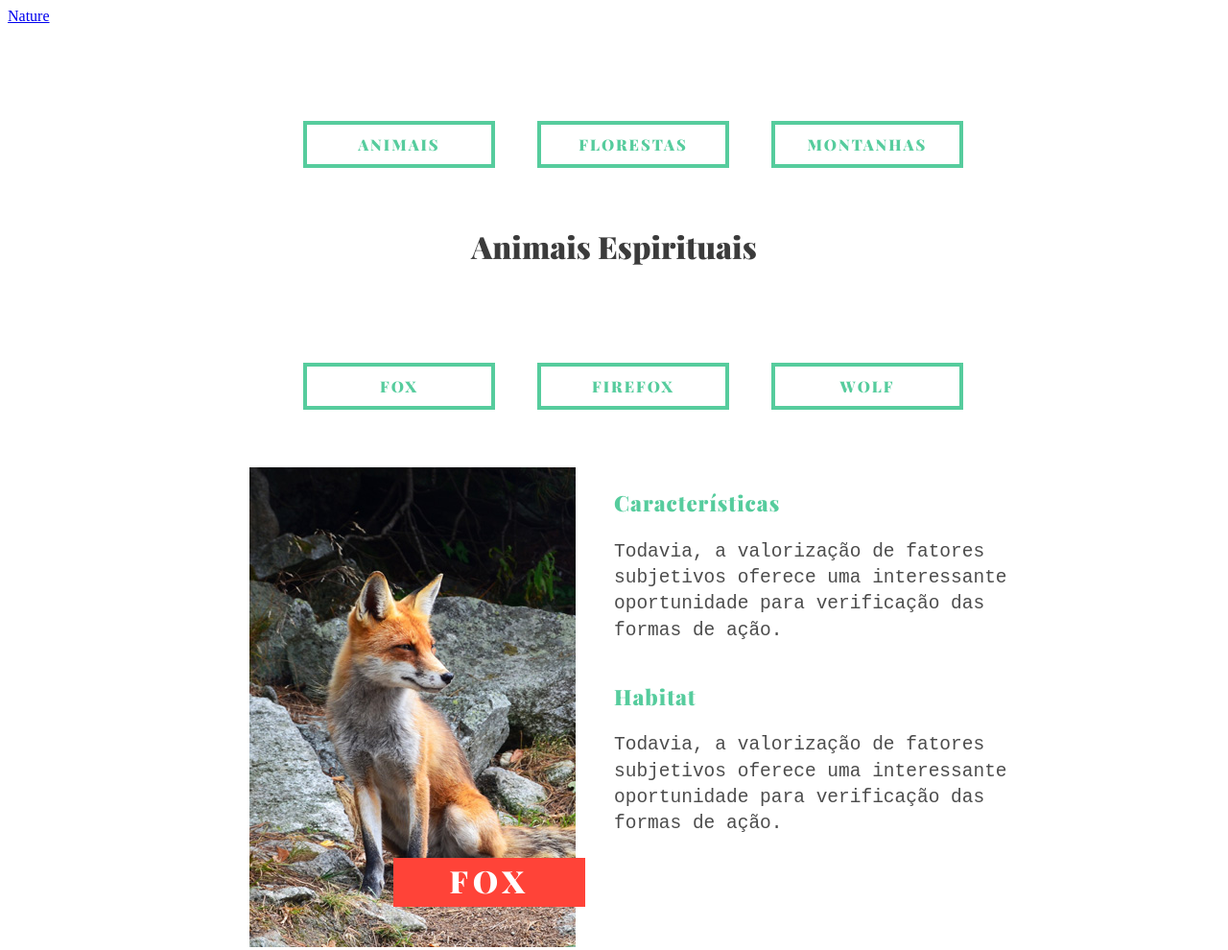
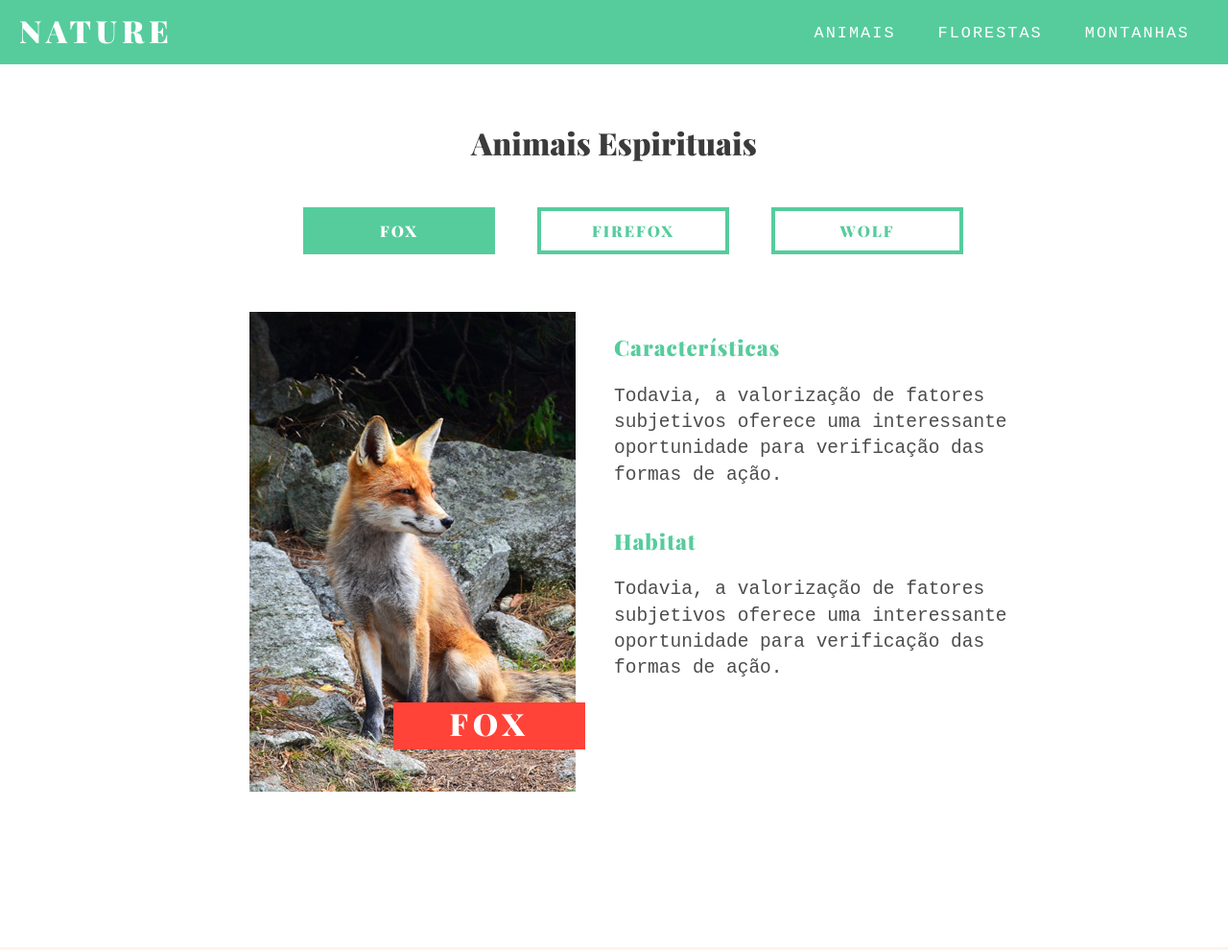
Before and after one commit to mariapgomes/animais-esperituais, a plain HTML site: page index.html in a window 1280 px wide. Shown: the top 990 px of the page at 96% size. Drawn offline with nearby package versions, Linux system fonts and the light colour scheme.

Commit message:
Estiliza as novas seções e cria o efeito das tabs

```diff
--- a/css/style.css
+++ b/css/style.css
@@ -1,22 +1,97 @@
 * {
 	box-sizing: border-box;
+}
+
+body {
+	margin: 0px;
+	padding-top: 40px;
+	padding-bottom: 120px;
+}
+
+.menu {
+	background: #56CC9D;
+	overflow: hidden;
+	position: fixed;
+	width: 100%;
+	top: 0;
+	z-index: 100;
+}
+
+.menu nav {
+	text-align: right;
+	padding: 10px 20px 0 0;
+}
+
+.menu nav ul {
+	padding: 0px;
+	margin: 0px;
+}
+
+.menu nav li {
+	display: inline-block;
+	text-align: right;
+}
+
+.menu nav li a {
+	display: block;
+	color: white;
+	padding: 15px 20px;
+	text-decoration: none;
+	font-family: monospace;
+	text-transform: uppercase;
+	font-size: 1.3em;
+	letter-spacing: 2px;
+	float: left;
+}
+
+.menu nav li a::after {
+	content: '';
+	display: block;
+	background: white;
+	height: 2px;
+	width: 0;
+	transition: .3s;
+}
+
+.menu nav li a:hover::after {
+	width: 100%;
+}
+
+.logo {
+	display: block;
+	color: white;
+	width: 200px;
+	padding: 10px 10px 14px 20px;
+	text-decoration: none;
+	font-family: 'Playfair Display';
+	text-transform: uppercase;
+	letter-spacing: 5px;
+	font-size: 2em;
+	float: left;
 }
 
 .container {
 	max-width: 900px;
 	margin: 0 auto;
+	padding: 60px 0;
 }
 
-ul {
-	text-align: center;
-	margin: 80px 0 40px 0;
+.container::after {
+	content: '';
+	display: table;
+	clear: both;
 }
 
-ul li {
+.tab-menu {
+	text-align: center;
+	margin: 20px 0 40px 0;
+}
+
+.tab-menu li {
 	display: inline-block;
 }
 
-ul li a {
+.tab-menu li a {
 	display: inline-block;
 	color: #56CC9D;
 	border: 4px solid;
@@ -42,7 +117,7 @@ h1 {
 
 h2 {
 	display: inline-block;
-	padding: 2px 20px 6px 20px;
+	padding: 0 20px 6px 20px;
 	min-width: 200px;
 	text-align: center;
 	font-size: 2em;
@@ -94,7 +169,6 @@ img {
 
 .florestas {
 	background: #FFF3EA;
-	padding: 60px 0;
 }
 
 .florestas .item-img {
@@ -107,7 +181,6 @@ img {
 .florestas h2 {
 	top: -50px;
 	right: auto;
-
 }
 
 .florestas .item {
@@ -122,3 +195,24 @@ img {
 	width: 50%;
 	float: left;
 }
+
+.js [data-tab].tab-ativo {
+	background-color: #56CC9D;
+	color: #fff;
+	border-color: #56CC9D;
+}
+.js [data-conteudo] {
+	opacity: 0;
+	visibility: hidden;
+	position: absolute;
+	top: 0;
+	transform: translate3d(-50px, 0, 0);
+}
+.js [data-conteudo].ativo {
+	opacity: 1;
+	visibility: visible;
+	position: relative;
+	top: auto;
+	transform: translate3d(0, 0, 0);
+	transition: .3s;
+}
```
